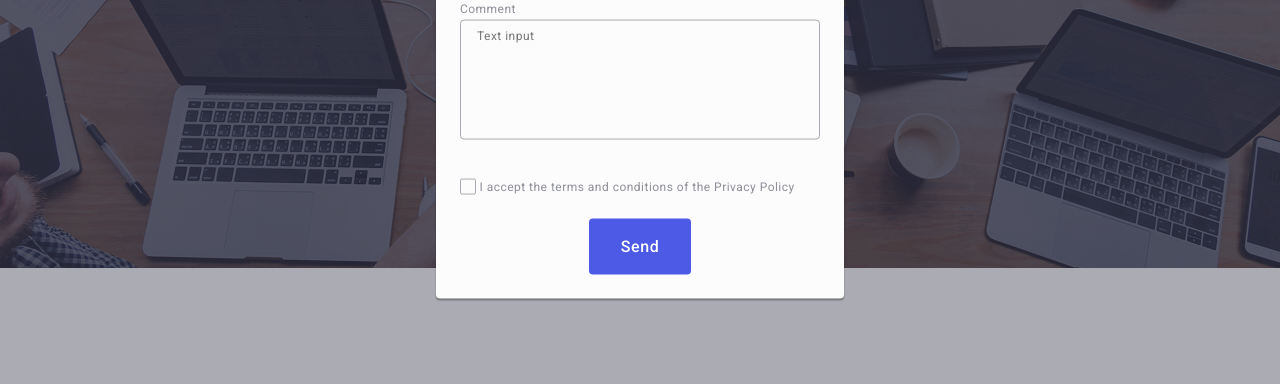
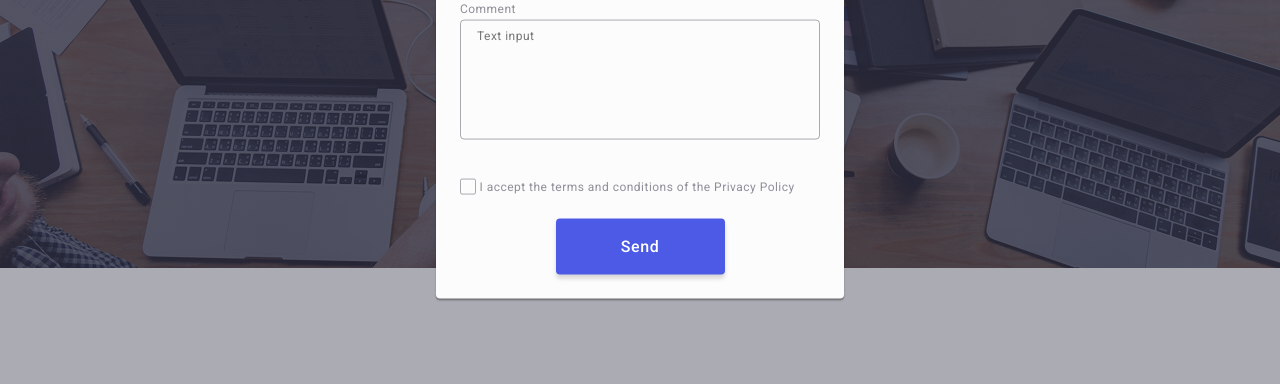
Before and after one commit to yehydny/goit-markup-hw-05, a plain HTML site: page index.html in a window 1280 px wide. Shown: the part 405-789 px from the top of the page. Drawn offline with nearby package versions, Linux system fonts and the light colour scheme.

Commit message:
debuging

```diff
--- a/css/styles.css
+++ b/css/styles.css
@@ -865,7 +865,7 @@ p {
 
   font-weight: 500;
   font-size: 16px;
-
+  min-width: 169px;
   /* line-height: 24px; */
   line-height: 1.5;
   letter-spacing: 0.04em;
@@ -873,7 +873,7 @@ p {
 
   background: var(--iris);
   transition: background-color 250ms cubic-bezier(0.4, 0, 0.2, 1);
-
+  box-shadow: 0 4px 4px 0 rgba(0, 0, 0, 0.15);
   cursor: pointer;
 
   border-radius: 4px;
--- a/index.html
+++ b/index.html
@@ -604,7 +604,7 @@
                 </svg>
               </span>
               I accept the terms and conditions of the
-              <link href="" class="popup_text_link">Privacy Policy</link>
+              <link rel="stylesheet" href="" class="popup_text_link">Privacy Policy</link>
             </label>
           </div>
           <button type="submit" class="send-form-button">Send</button>
```
